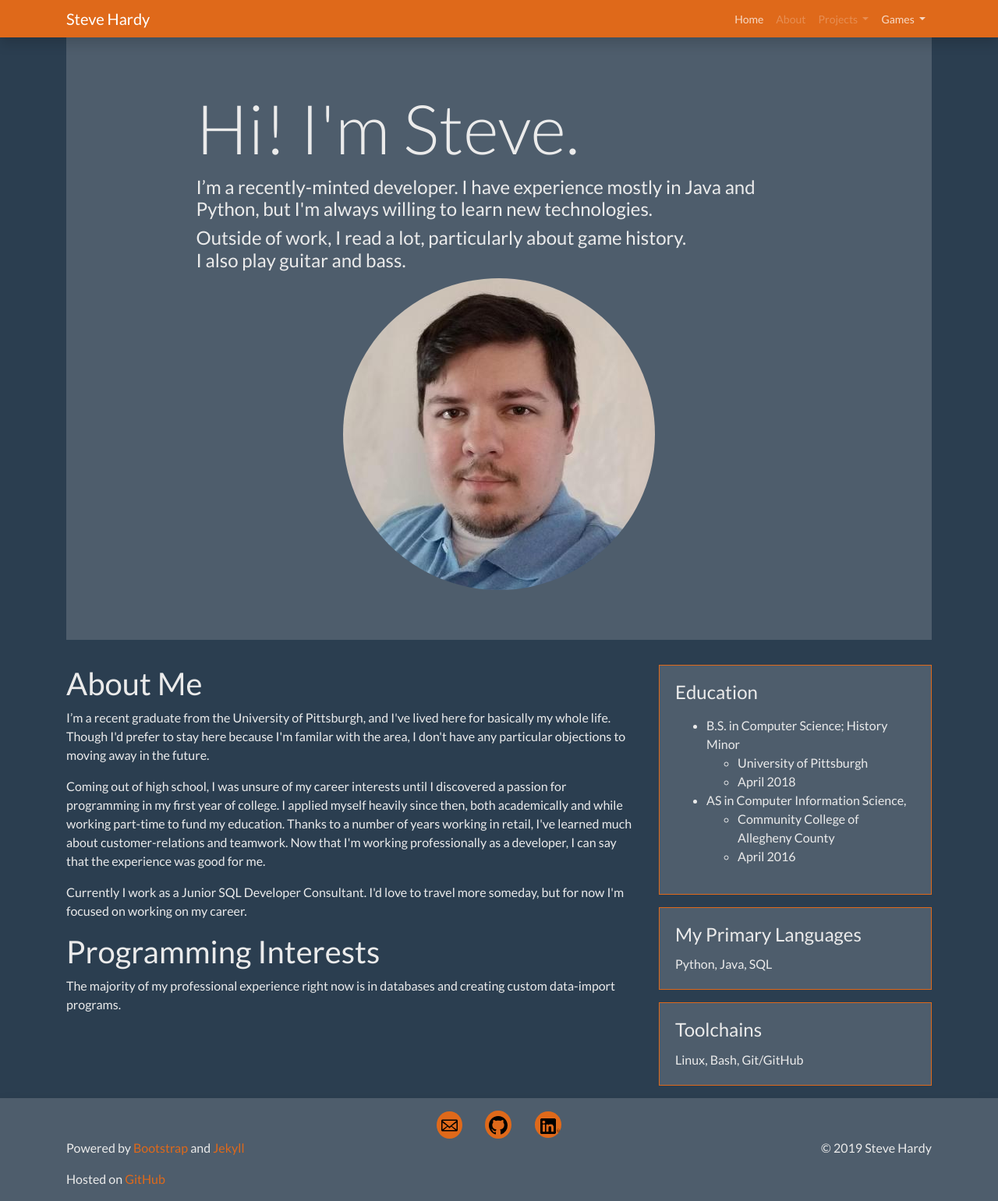
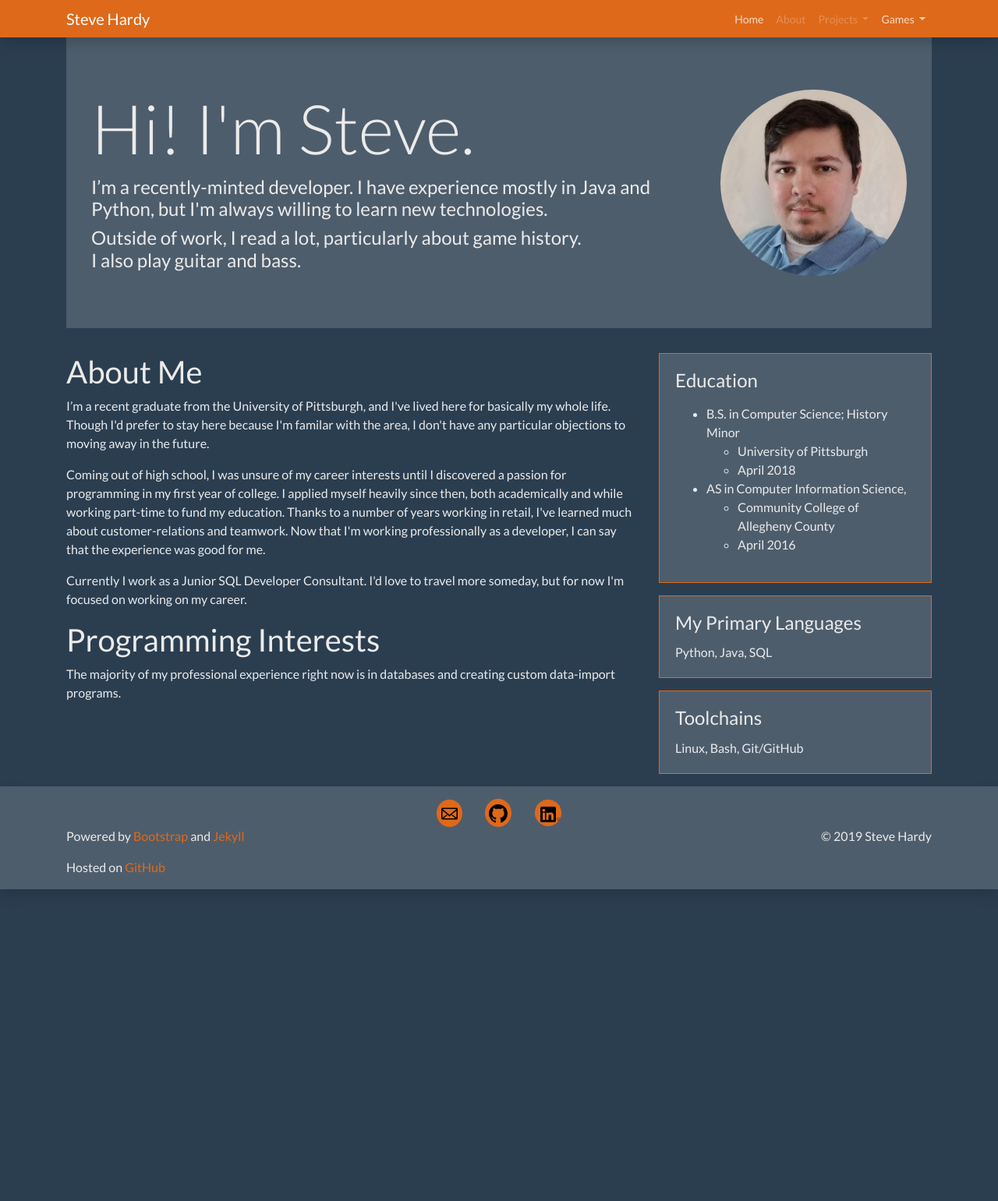
Before and after one commit to stevehardy325/stevehardy325.github.io, a Jekyll site: the page built from index.html, in a window 1280 px wide. Shown: the whole page at 78% size. Built offline with Jekyll 4.4.1, drawn with Linux system fonts in a browser that asks for light colours; nearby versions of some CDN libraries; a style sheet for code colours, icons or effects is not loaded; after the commit the page ends 1141 px from its top, so only the background shows below that.

Commit message:
Resize headshot per-resolution

```diff
--- a/index.html
+++ b/index.html
@@ -3,22 +3,18 @@ layout: default
 title: About
 ---
 <div class="jumbotron">
-
 	<div class="row row justify-content-center align-self-center" style="align-items: center;">
-
-		<div class="col text-center order-1 order-lg-2">
-			<img class="rounded-circle" src="/assets/images/selfie2.bmp" alt="" style="height: auto">
+		<div class="col-sm-5 col-md-4  col-lg-3 text-center order-1 order-lg-2">
+			<img class="rounded-circle" src="/assets/images/selfie2.bmp" alt="" style="width: 100%;">
 		</div>
-
 		<div class="col-lg-9 order-2 order-lg-1">
 			<h1 class="display-2">Hi! I'm Steve.</h1>
 			<h4>I’m a recently-minted developer. I have experience mostly in Java and Python, but I'm always willing to learn new technologies.</h4>
 			<h4>Outside of work, I read a lot, particularly about game history.<br /> I also play guitar and bass.</h4>
 		</div>
+	</div>
+</div>
 
-	</div>
-
-</div>
 
 <div class="row" style="align-items: stretch;">
 
```
